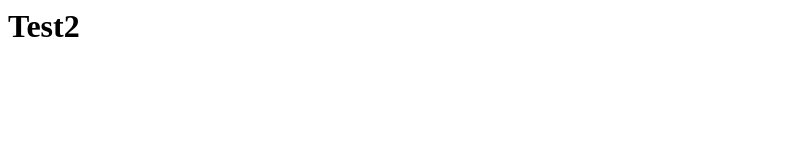
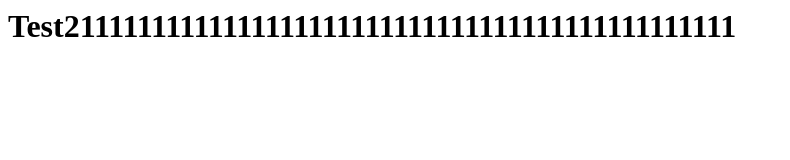
Before and after one commit to HuynhDuc23/git, a plain HTML site: page index2.html in a window 1280 px wide. Shown: the whole page, without its empty margins (0-790 px from the left). Drawn offline with Linux system fonts and the light colour scheme.

Commit message:
Update index2.html

```diff
--- a/index2.html
+++ b/index2.html
@@ -7,7 +7,7 @@
 </head>
 
 <body>
-    <h1>Test2</h1>
+    <h1>Test21111111111111111111111111111111111111111111111</h1>
 </body>
 
 </html>
```
